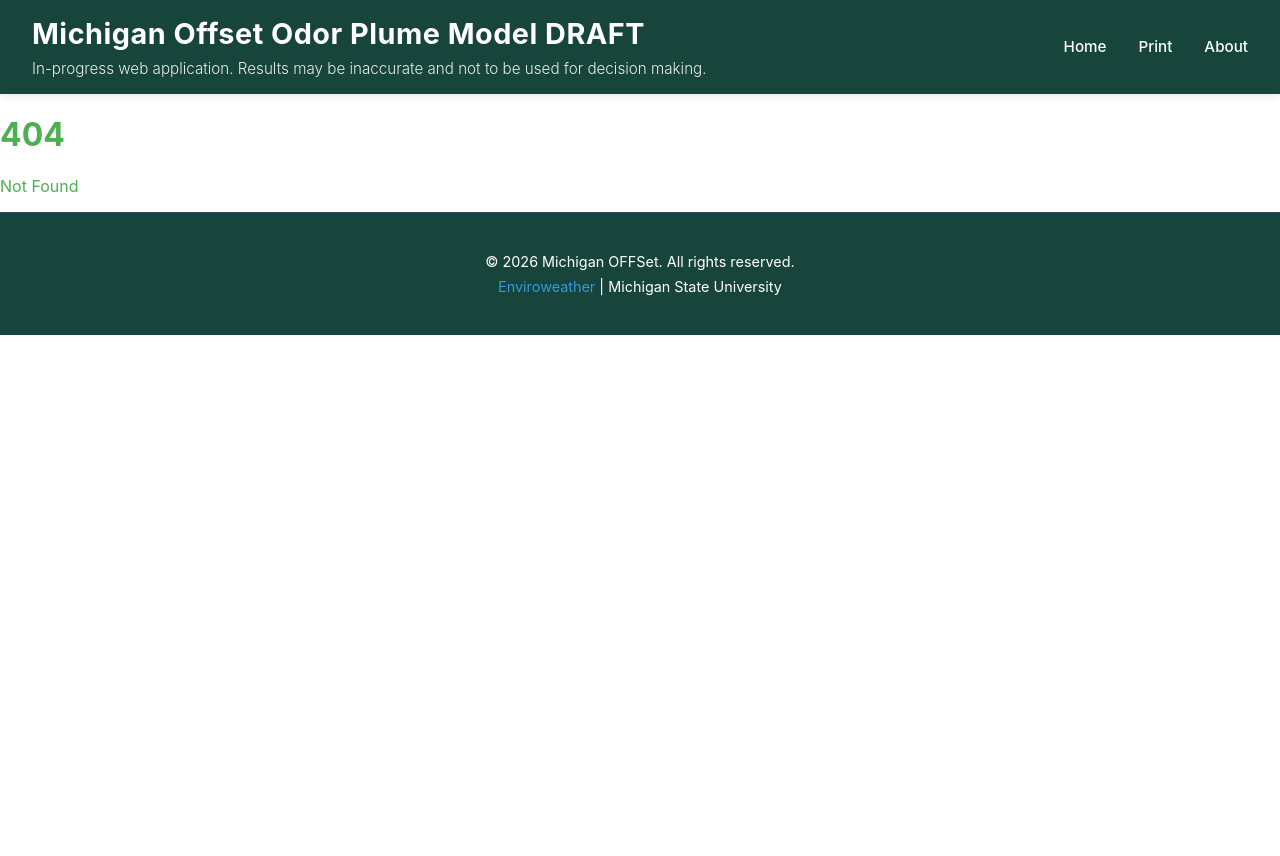
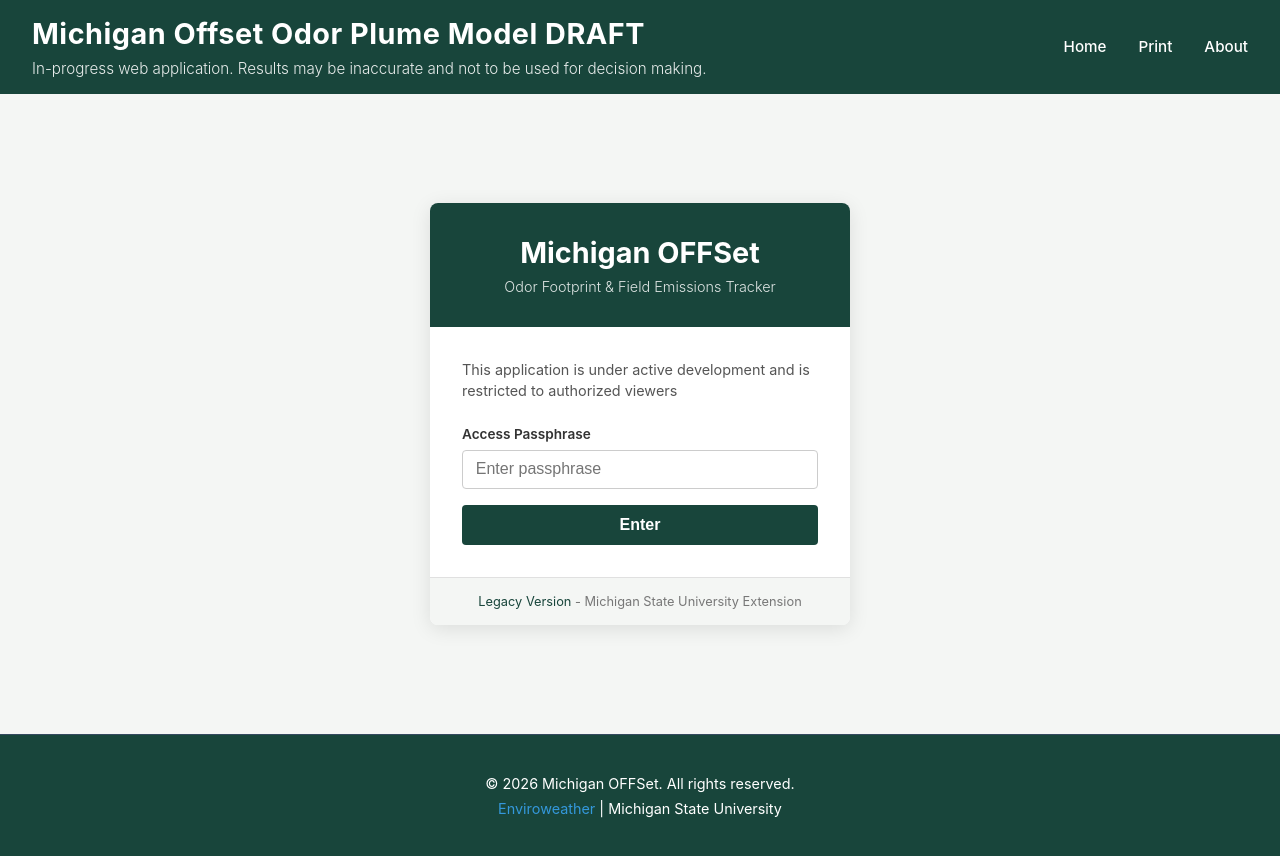
Before and after one commit to enviroweather/mioffset-2026-front-end, a SvelteKit app: page /passphrase in a window 1280 px wide. Before the commit this address had no page. Before the commit the page ends 800 px from the top, so only its background shows below. Built offline with nearby package versions, Linux system fonts and the light colour scheme.

Commit message:
Added: Passphrase section upon user logon without corresponding cookie

```diff
--- /dev/null
+++ b/src/hooks.server.js
@@ -0,0 +1,18 @@
+import { redirect } from '@sveltejs/kit';
+import { ACCESS_PASSPHRASE, MI_OFFSET_PASSPHRASE_ENABLED } from '$env/static/private';
+import { createHash } from 'crypto';
+
+function passphraseHash(passphrase) {
+	return createHash('sha256').update(passphrase).digest('hex');
+}
+
+export async function handle({ event, resolve }) {
+	if (event.url.pathname !== '/passphrase' && MI_OFFSET_PASSPHRASE_ENABLED == 1) {
+		const token = event.cookies.get('access_token');
+		// the user is not authorized, redirect to passphrase screen
+		if (token !== passphraseHash(ACCESS_PASSPHRASE)) {
+			throw redirect(302, '/passphrase');
+		}
+	}
+	return resolve(event);
+}
--- /dev/null
+++ b/src/routes/passphrase/+page.server.js
@@ -0,0 +1,27 @@
+import { fail, redirect } from '@sveltejs/kit';
+import { ACCESS_PASSPHRASE, MI_OFFSET_PASSPHRASE_ENABLED } from '$env/static/private';
+import { createHash } from 'crypto';
+
+function passphraseHash(passphrase) {
+	return createHash('sha256').update(passphrase).digest('hex');
+}
+
+export const actions = {
+	default: async ({ request, cookies }) => {
+		const data = await request.formData();
+		const passphrase = data.get('passphrase')?.toString().trim() ?? '';
+
+		if (passphrase !== ACCESS_PASSPHRASE) {
+			return fail(403, { incorrect: true });
+		}
+
+		cookies.set('access_token', passphraseHash(ACCESS_PASSPHRASE), {
+			path: '/',
+			httpOnly: true,
+			sameSite: 'strict',
+			maxAge: 60 * 60 * 24 * 30 // 30 days
+		});
+
+		throw redirect(302, '/');
+	}
+};
--- /dev/null
+++ b/src/routes/passphrase/+page.svelte
@@ -0,0 +1,172 @@
+<script>
+	let { form } = $props();
+</script>
+
+<div class="gate-wrapper">
+	<div class="gate-card">
+		<div class="gate-header">
+			<h1>Michigan OFFSet</h1>
+			<p class="subtitle">Odor Footprint & Field Emissions Tracker</p>
+		</div>
+
+		<div class="gate-body">
+			<p class="notice">
+				This application is under active development and is restricted to authorized viewers
+			</p>
+
+			<form method="POST">
+				<label for="passphrase">Access Passphrase</label>
+				<input
+					id="passphrase"
+					name="passphrase"
+					type="password"
+					placeholder="Enter passphrase"
+					autocomplete="off"
+				/>
+
+				{#if form?.incorrect}
+					<p class="error">Incorrect passphrase. Please try <b>again</b></p>
+				{/if}
+
+				<button type="submit">Enter</button>
+			</form>
+		</div>
+
+		<div class="gate-footer">
+			<p>
+				<a href="https://legacy.enviroweather.msu.edu/legacy/mioffset/">Legacy Version</a>
+				- Michigan State University Extension
+			</p>
+		</div>
+	</div>
+</div>
+
+<style>
+	:global(body) {
+		margin: 0;
+		padding: 0;
+		font-family: -apple-system, BlinkMacSystemFont, 'Segoe UI', Roboto, Oxygen, Ubuntu, Cantarell,
+			'Helvetica Neue', sans-serif;
+		background-color: #f4f6f4;
+	}
+
+	.gate-wrapper {
+		min-height: 80vh;
+		display: flex;
+		align-items: center;
+		justify-content: center;
+		background-color: #f4f6f4;
+		padding: 1rem;
+	}
+
+	.gate-card {
+		background: #fff;
+		border-radius: 8px;
+		box-shadow: 0 4px 20px rgba(0, 0, 0, 0.1);
+		width: 100%;
+		max-width: 420px;
+		overflow: hidden;
+	}
+
+	.gate-header {
+		background-color: #18453b;
+		color: #fff;
+		padding: 2rem;
+		text-align: center;
+	}
+
+	.gate-header h1 {
+		margin: 0;
+		font-size: 1.8rem;
+		font-weight: 700;
+	}
+
+	.subtitle {
+		margin: 0.5rem 0 0;
+		font-size: 0.9rem;
+		opacity: 0.85;
+		font-weight: 300;
+	}
+
+	.gate-body {
+		padding: 2rem;
+	}
+
+	.notice {
+		font-size: 0.9rem;
+		color: #555;
+		margin: 0 0 1.5rem;
+		line-height: 1.5;
+	}
+
+	form {
+		display: flex;
+		flex-direction: column;
+		gap: 0.5rem;
+	}
+
+	label {
+		font-size: 0.85rem;
+		font-weight: 600;
+		color: #333;
+	}
+
+	input {
+		padding: 0.6rem 0.8rem;
+		border: 1px solid #ccc;
+		border-radius: 4px;
+		font-size: 1rem;
+		width: 100%;
+	}
+
+	input:focus {
+		outline: none;
+		border-color: #18453b;
+		box-shadow: 0 0 0 2px rgba(24, 69, 59, 0.2);
+	}
+
+	.error {
+		font-size: 0.85rem;
+		color: #c0392b;
+		margin: 0;
+	}
+
+	button {
+		margin-top: 0.5rem;
+		padding: 0.7rem;
+		background-color: #18453b;
+		color: #fff;
+		border: none;
+		border-radius: 4px;
+		font-size: 1rem;
+		font-weight: 600;
+		cursor: pointer;
+		transition: background-color 0.2s ease;
+	}
+
+	button:hover {
+		background-color: #1f5c4d;
+	}
+
+	.gate-footer {
+		background-color: #f4f6f4;
+		text-align: center;
+		padding: 1rem;
+		border-top: 1px solid #e0e0e0;
+	}
+
+	.gate-footer p {
+		margin: 0;
+		font-size: 0.8rem;
+		color: #777;
+	}
+
+	.gate-footer a {
+		color: #18453b;
+		text-decoration: none;
+	}
+
+	.gate-footer a:hover {
+		text-decoration: underline;
+	}
+</style>
```
